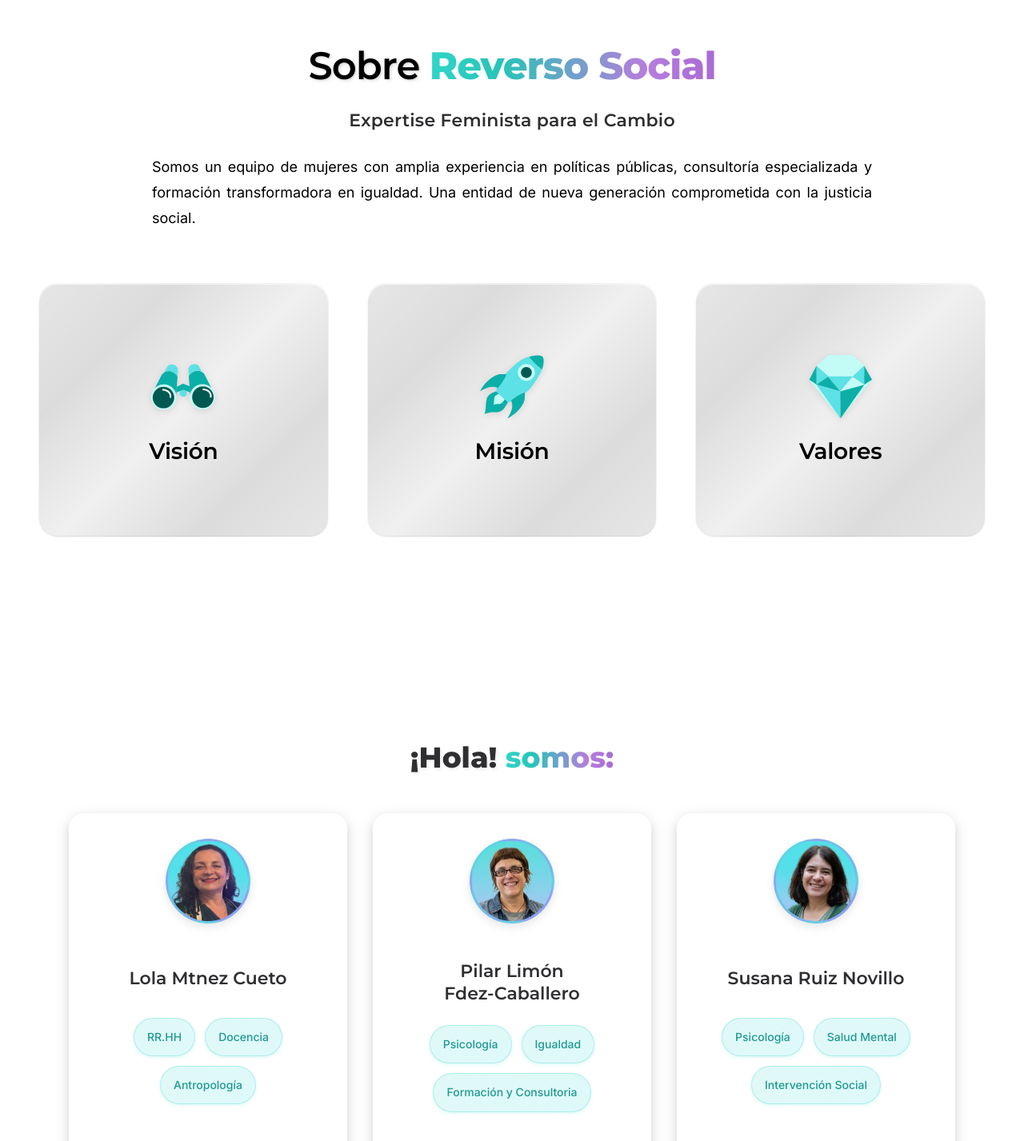
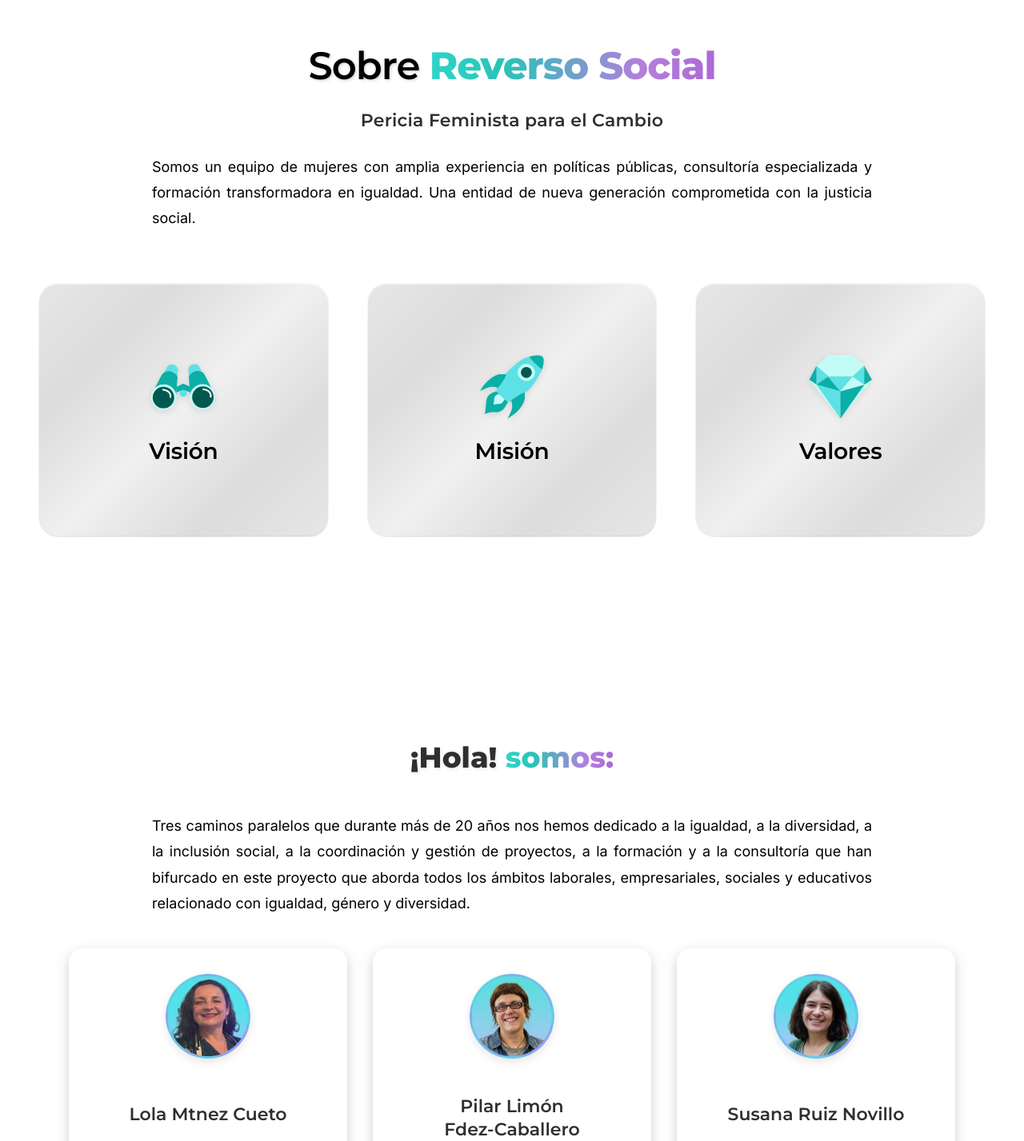
Before and after one commit to Reverso-Social/reverso-social-fe, a React (Vite) app: page / in a window 1280 px wide. Shown: the part 1020-2447 px from the top of the page at 80% size. Built offline with nearby package versions, Linux system fonts and the light colour scheme; no server answers.

Commit message:
Team section text added

```diff
--- a/src/components/About/About.jsx
+++ b/src/components/About/About.jsx
@@ -72,7 +72,7 @@ const About = () => {
         <h2 id="about-heading" className="about__title">
           Sobre <span className="about__title--highlight">Reverso Social</span>
         </h2>
-        <p className="about__subtitle">Expertise Feminista para el Cambio</p>
+        <p className="about__subtitle">Pericia Feminista para el Cambio</p>
         <p className="about__description">
           Somos un equipo de mujeres con amplia experiencia en políticas públicas, consultoría especializada
           y formación transformadora en igualdad. Una entidad de nueva generación comprometida con la justicia social.
--- a/src/components/TeamSection/TeamSection.jsx
+++ b/src/components/TeamSection/TeamSection.jsx
@@ -33,6 +33,9 @@ export default function TeamSection() {
   return (
     <section className="team-section" id="team">
       <h2 className="team-section__title">¡Hola! <span className="about__title--highlight">somos:</span></h2>
+      <p className="about__description">
+         Tres caminos paralelos que durante más de 20 años nos hemos dedicado a la igualdad, a la diversidad, a la inclusión social, a la coordinación y gestión de proyectos, a la formación y a la consultoría que han bifurcado en este proyecto que aborda todos los ámbitos laborales, empresariales, sociales y educativos relacionado con igualdad, género y diversidad.
+        </p>
 
       <div className="team-section__grid">
         {team.map((member, index) => (
--- a/src/components/TeamSection/TeamSection.scss
+++ b/src/components/TeamSection/TeamSection.scss
@@ -24,6 +24,7 @@
 
     max-width: 1200px;
     margin: 0 auto;
+    margin-top: 2.5rem;
     padding: 0 1rem;
   }
 }
```
